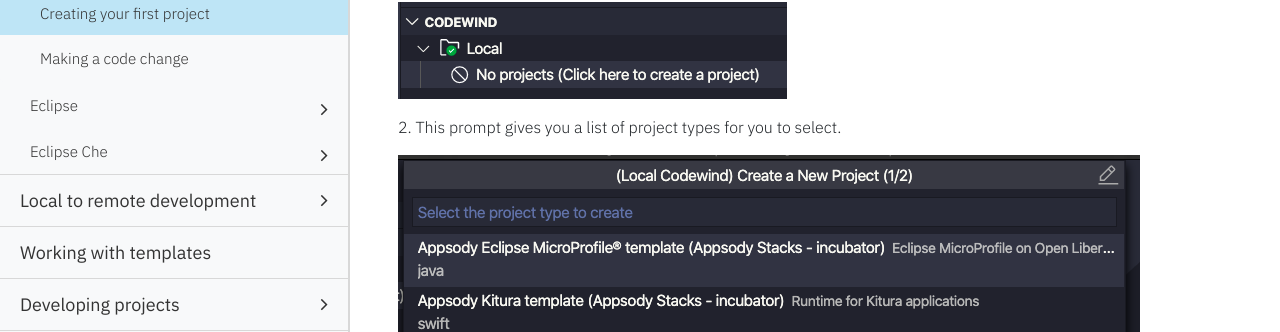
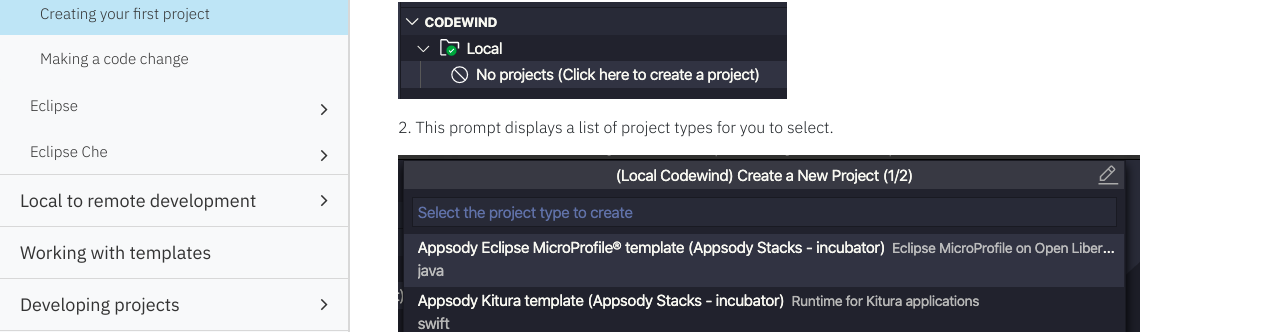
Before and after one commit to eclipse-archived/codewind-docs, a Jekyll site: the page built from docs/_documentations/mdt-vsc-firstproject.md, in a window 1280 px wide and 900 px high. Shown: the part 321-653 px from the top of the window. Built offline with Jekyll 4.4.1, drawn with Linux system fonts in a browser that asks for light colours; nearby versions of some CDN libraries; comment, search, counter and statistics services are not loaded.

Commit message:
word change for clarity
Signed-off-by: Jacob Berger <jacob.berger@ibm.com>

```diff
--- a/docs/_documentations/mdt-vsc-firstproject.md
+++ b/docs/_documentations/mdt-vsc-firstproject.md
@@ -17,7 +17,7 @@ To create your first project:
 
 ![](dist/images/createproject.png)
 
-2\. This prompt gives you a list of project types for you to select.
+2\. This prompt displays a list of project types for you to select.
 
 ![](dist/images/listtemplates.png)
 
```
